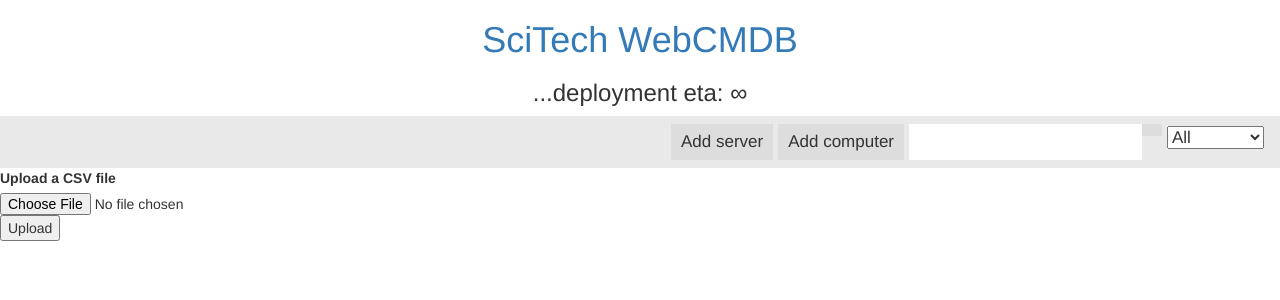
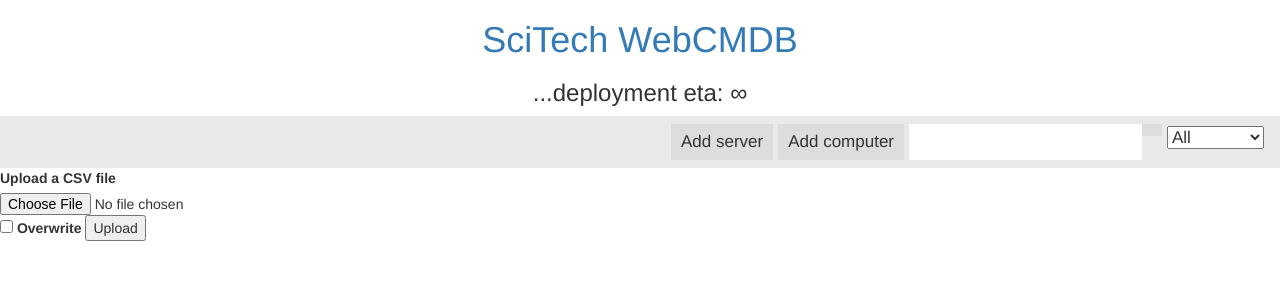
Before and after one commit to SciTech-WebCMDB/WebCMDB, a Django app: page /upload/ in a window 1280 px wide. Shown: the top 300 px of the page. Run offline with Django 3.2, Linux system fonts and the light colour scheme; some libraries are stand-ins or nearby versions.

Commit message:
Add overwrite option when uploading

```diff
--- a/WebCMDBapi/templates/WebCMDBapi/upload.html
+++ b/WebCMDBapi/templates/WebCMDBapi/upload.html
@@ -6,6 +6,8 @@
 	{% csrf_token %}
 	<label for="file1">Upload a CSV file</label>
 	<input type="file" id="file1" name="file">
+	<input type="checkbox" id="overwrite" name="overwrite">
+	<label for="overwrite">Overwrite</label>
 	<button type="submit">Upload</button>
 </form>
 {% endblock content %}
--- a/WebCMDBapi/views.py
+++ b/WebCMDBapi/views.py
@@ -189,33 +189,37 @@ def delete(request, pk):
 def import_csv_computer(request):
 	# You try to get the machine, if exists, update
 	# Else create.
+	# AKA Overwrite
 	template = 'upload.html'
 	if request.method == 'GET':
 		return render(request, template, {})
 	elif request.method == 'POST':
 		csv_file = TextIOWrapper(request.FILES['file'].file, encoding=request.encoding)
 		data = csv.reader(csv_file)
+		print(request.POST)
 		for row in data:
-			computer, created = Computer.objects.update_or_create(
+			computer, created = Computer.objects.get_or_create(
 				hostname = str(row[0]),
 			)
-			computer.location = str(row[1])
-			computer.ipv4 = str(row[2])
-			computer.ipv6 = str(row[3])
-			computer.os = str(row[4])
-			computer.physical_virtual = str(row[5])
-			computer.owner = str(row[6])
-			computer.administrator = str(row[7])
-			computer.uofa_tag_number = str(row[8])
-			computer.make_model = str(row[9])
-			computer.cpu = str(row[10])
-			computer.ram = str(row[11])
-			computer.storage = str(row[12])
-			computer.gpu = str(row[13])
-			computer.serial_number = str(row[14])
-			computer.status = str(row[15]).upper(),
-			computer.department = str(row[20])
-			computer.comments = str(row[21])
+			if 'overwrite' in request.POST:
+				print("hahahaah")
+				computer.location = str(row[1])
+				computer.ipv4 = str(row[2])
+				computer.ipv6 = str(row[3])
+				computer.os = str(row[4])
+				computer.physical_virtual = str(row[5])
+				computer.owner = str(row[6])
+				computer.administrator = str(row[7])
+				computer.uofa_tag_number = str(row[8])
+				computer.make_model = str(row[9])
+				computer.cpu = str(row[10])
+				computer.ram = str(row[11])
+				computer.storage = str(row[12])
+				computer.gpu = str(row[13])
+				computer.serial_number = str(row[14])
+				computer.status = str(row[15]).upper()
+				computer.department = str(row[20])
+				computer.comments = str(row[21])
 
 			computer.save()
 		return redirect('WebCMDBapi:computers')
```
Also changed, not shown: 11 other files.
